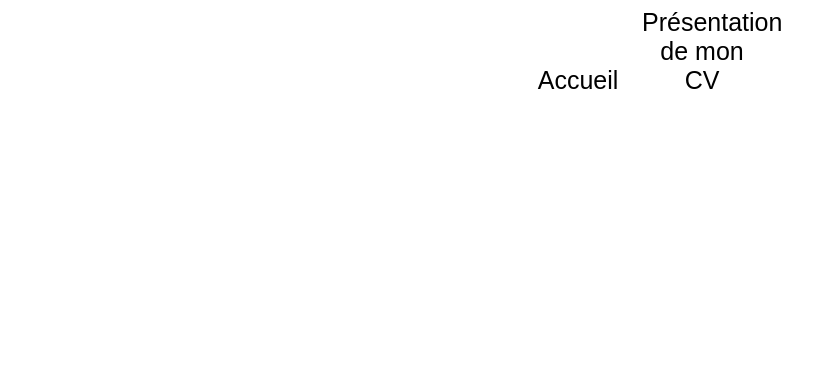
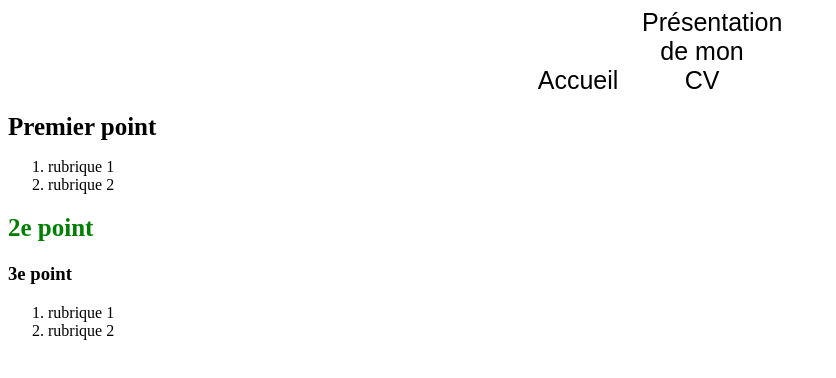
Before and after one commit to Yannis4209/Mon_site, a plain HTML site: page presentation_CV.html in a window 1280 px wide. Shown: the whole page, without its empty margins (0-836 px from the left). Drawn offline with Linux system fonts and the light colour scheme.

Commit message:
Add files via upload

```diff
--- a/presentation_CV.html
+++ b/presentation_CV.html
@@ -20,3 +20,17 @@
             <li><a href="Presentation_CV.html">Présentation de mon CV</a></li>
         </ul>
     </nav>
+
+    <h1>Premier point</h1>
+        <ol>
+            <li>rubrique 1</li>
+            <li>rubrique 2</li>
+        </ol>
+
+    <h2>2e point</h2>
+
+    <h3>3e point</h3>
+        <ol>
+            <li>rubrique 1</li>
+            <li>rubrique 2</li>
+        </ol>
```
Also changed, not shown: Accueil.html (+7 -6 lines).
